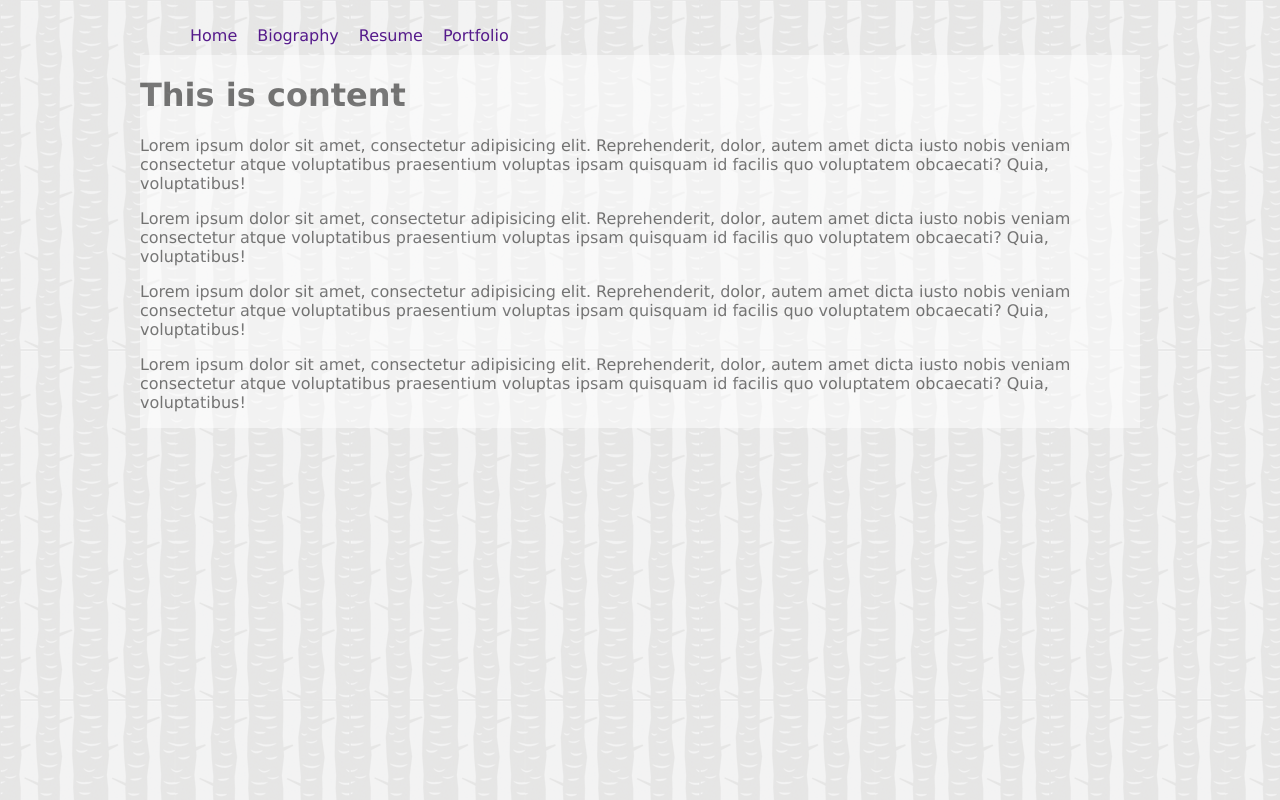
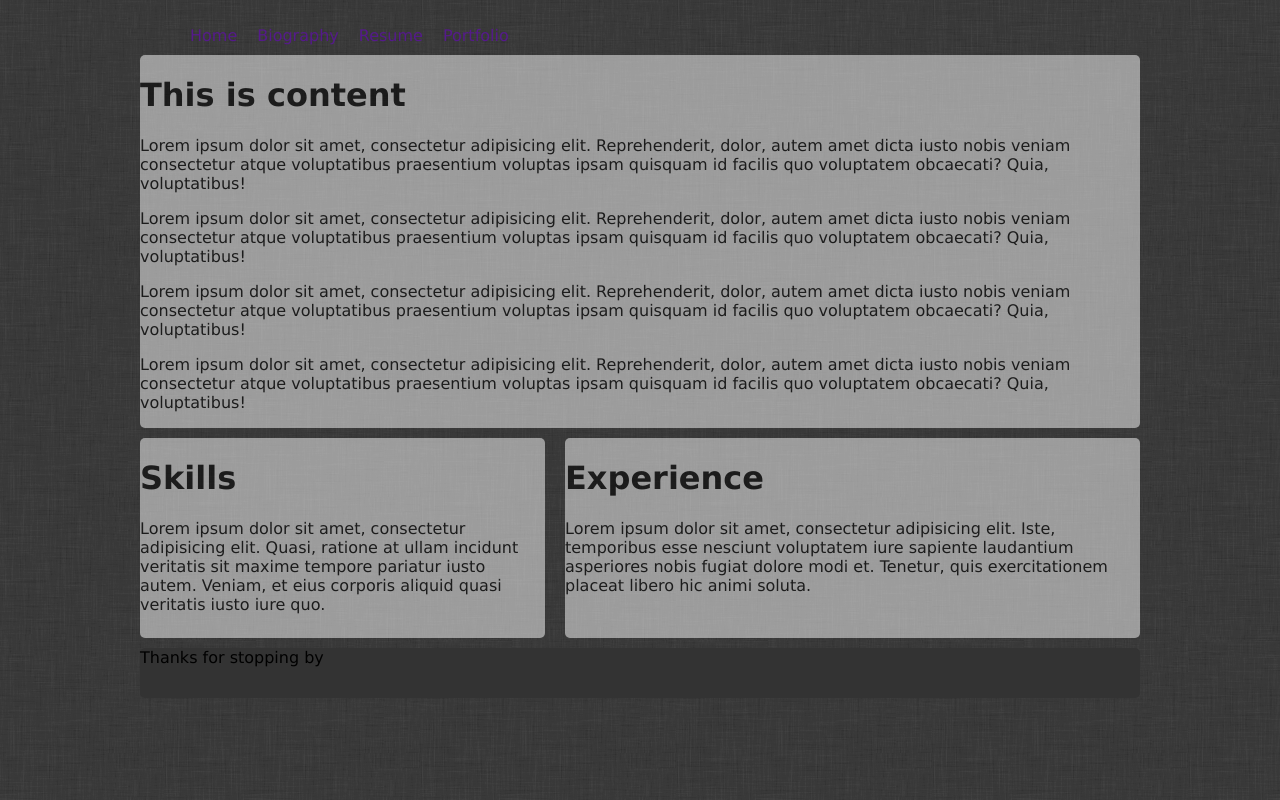
Before and after one commit to kmajones/p2-resume, a plain HTML site: page index.html in a window 1280 px wide. Drawn offline with Linux system fonts and the light colour scheme.

Commit message:
Structure V2

```diff
--- a/css/styles.css
+++ b/css/styles.css
@@ -1,6 +1,6 @@
 /* Your Website Styles */
 body{
-	background: url("../img/tree_bark.png");
+	background: url("../img/low_contrast_linen.png");
 	font-family: verdana;
 
 }
@@ -17,11 +17,25 @@
 	color:#000;
 }
 
-
+header{
+	background:#fff;
+	opacity:0.5;
+	margin:0;
+	border-radius:5px;
+}
 section{
 	background:#fff;
 	opacity:0.5;
 	margin:0;
+	border-radius:5px;
+	height:200px;
+}
+
+footer{
+	background: #333;
+	border-radius:5px;
+	height:50px;
+
 }
 
 a{
--- a/index.html
+++ b/index.html
@@ -26,14 +26,28 @@
 
 
 
-	<section class="grid_12 omega">
+	<header class="grid_12">
 		<h1>This is content</h1>
 		<p>Lorem ipsum dolor sit amet, consectetur adipisicing elit. Reprehenderit, dolor, autem amet dicta iusto nobis veniam consectetur atque voluptatibus praesentium voluptas ipsam quisquam id facilis quo voluptatem obcaecati? Quia, voluptatibus!</p>
 		<p>Lorem ipsum dolor sit amet, consectetur adipisicing elit. Reprehenderit, dolor, autem amet dicta iusto nobis veniam consectetur atque voluptatibus praesentium voluptas ipsam quisquam id facilis quo voluptatem obcaecati? Quia, voluptatibus!</p>
 		<p>Lorem ipsum dolor sit amet, consectetur adipisicing elit. Reprehenderit, dolor, autem amet dicta iusto nobis veniam consectetur atque voluptatibus praesentium voluptas ipsam quisquam id facilis quo voluptatem obcaecati? Quia, voluptatibus!</p>
 		<p>Lorem ipsum dolor sit amet, consectetur adipisicing elit. Reprehenderit, dolor, autem amet dicta iusto nobis veniam consectetur atque voluptatibus praesentium voluptas ipsam quisquam id facilis quo voluptatem obcaecati? Quia, voluptatibus!</p>
+	</header>
 
+	<section class="grid_5">
+	<h1>Skills</h1>
+	<p>Lorem ipsum dolor sit amet, consectetur adipisicing elit. Quasi, ratione at ullam incidunt veritatis sit maxime tempore pariatur iusto autem. Veniam, et eius corporis aliquid quasi veritatis iusto iure quo.<p>
 	</section>
+
+	<section class="grid_7 omega">
+	<h1>Experience</h1><p>Lorem ipsum dolor sit amet, consectetur adipisicing elit. Iste, temporibus esse nesciunt voluptatem iure sapiente laudantium asperiores nobis fugiat dolore modi et. Tenetur, quis exercitationem placeat libero hic animi soluta. </p>
+	</section>
+
+	<footer class="grid_12 omega">
+		Thanks for stopping by
+
+	</footer>
+
 
 
 		<!-- Clearfix -->
```
Also changed, not shown: img/low_contrast_linen.png (added), img/low_contrast_linen/low_contrast_linen_@2X.png (added), img/low_contrast_linen/readme.txt (added).
